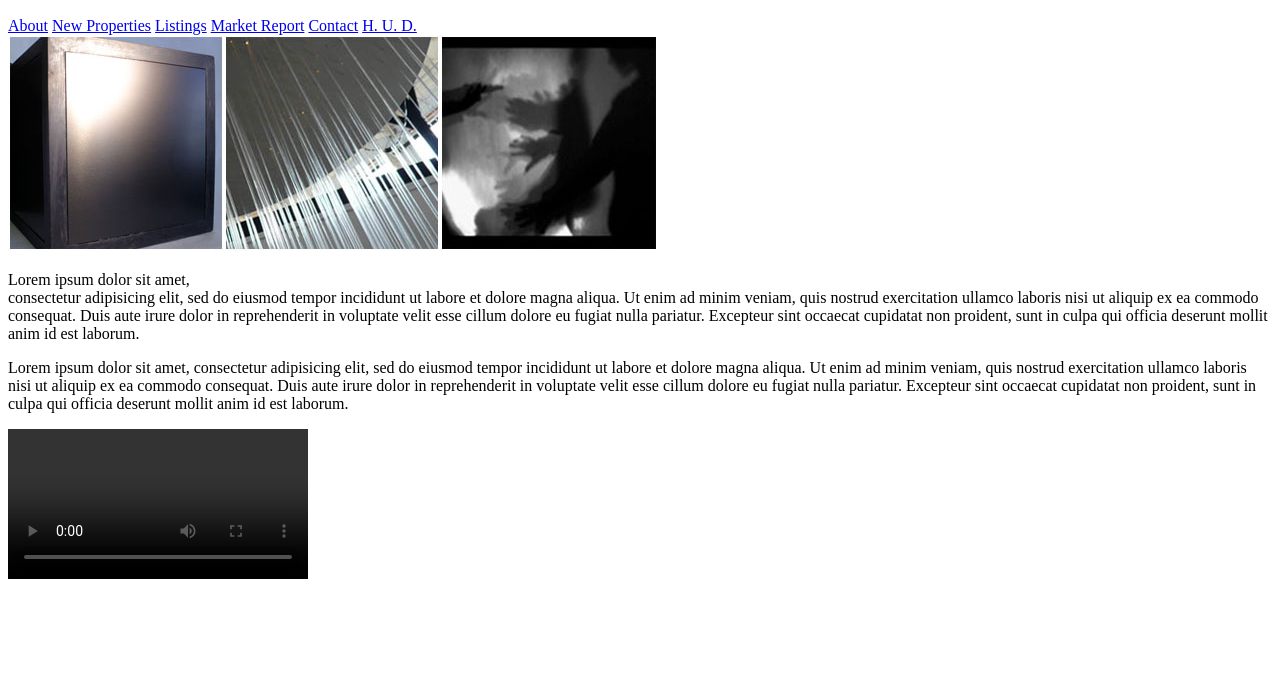
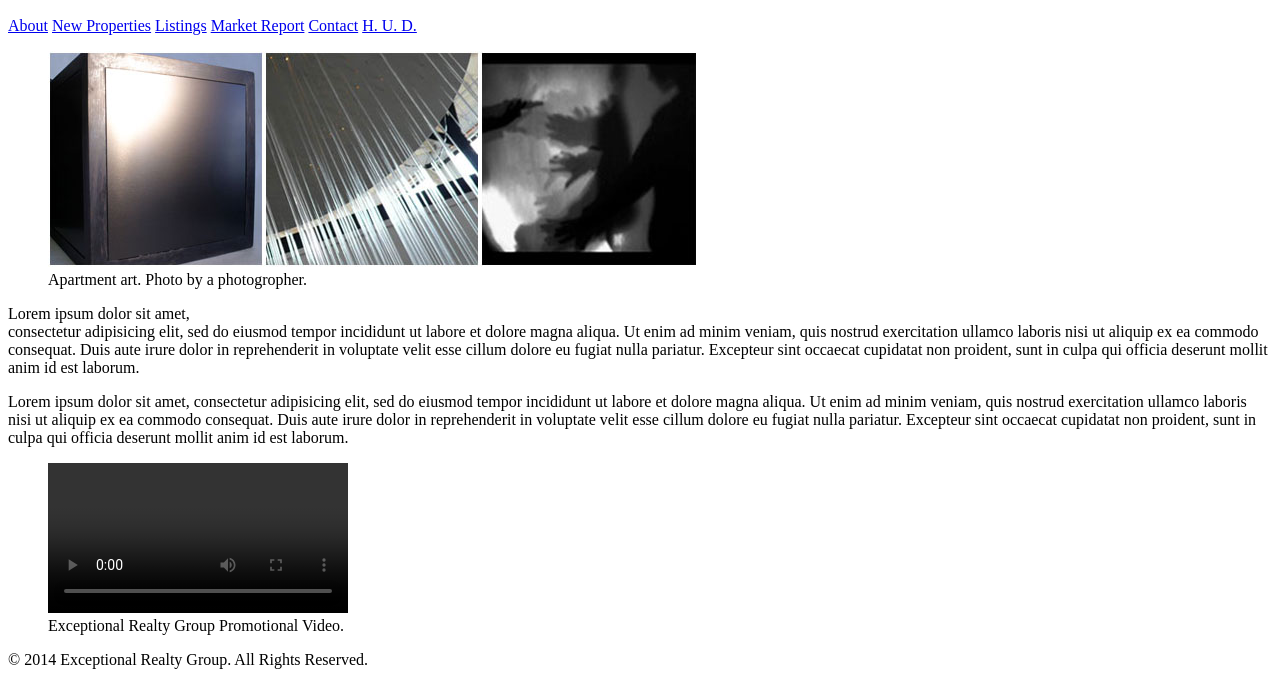
Before and after one commit to Cparusso/exceptional-realty, a plain HTML site: page index.html in a window 1280 px wide. Shown: the part 110-800 px from the top of the page. Drawn offline with Linux system fonts and the light colour scheme.

Commit message:
add semantic containers to index.

```diff
--- a/index.html
+++ b/index.html
@@ -5,17 +5,27 @@
   <title>Exceptional Reality Group - Luxury Homes - About</title>
 </head>
 <body>
+  <header>
     <h1>Exceptional Reality</h1>
     <h2>Realty Group</h2>
 
+    <nav>
       <a href="index.html">About</a>
       <a href="new-properties.html">New Properties</a>
       <a href="real-estate-listings.html">Listings</a>
       <a href="market-report.html">Market Report</a>
       <a href="contact.html">Contact</a>
       <a href="http://hud.gov" target="_blank">H. U. D.</a>
-  <br>
+    </nav>
+
+  </header>
+
+  <section id="featured-property">
+
+    <figure>
       <img src="images/intro-pic.jpg" alt="A beautiful living room." title="Welcome to Exceptional Realty Group">
+      <figcaption>Apartment art. Photo by a photogropher.</figcaption>
+    </figure>
 
     <p> Lorem ipsum dolor sit amet, <br>consectetur adipisicing elit, sed do eiusmod
     tempor incididunt ut labore et dolore magna aliqua. Ut enim ad minim veniam,
@@ -31,11 +41,24 @@
     cillum dolore eu fugiat nulla pariatur. Excepteur sint occaecat cupidatat non
     proident, sunt in culpa qui officia deserunt mollit anim id est laborum.</p>
 
+  </section>
+
+  <section id="promotional">
+
+    <figure>
       <video controls>
         <script src="/videos/real-estate.mp4" type="video/mp4"></script>
         <script src="/videos/real-estate.ogv" type="video/ogg"></script>
         Your browser does not support HTML5 video. <a href="http://browsehappy.com" target="_blank">Please upgrade your browser.</a>
       </video>
+      <figcaption>Exceptional Realty Group Promotional Video.</figcaption>
+    </figure>
+
+  </section>
+
+  <footer>
+    &copy; 2014 Exceptional Realty Group. All Rights Reserved.
+  </footer>
 
 </body>
 </html>
```
Lines whose indentation alone changed are shown as unchanged.
